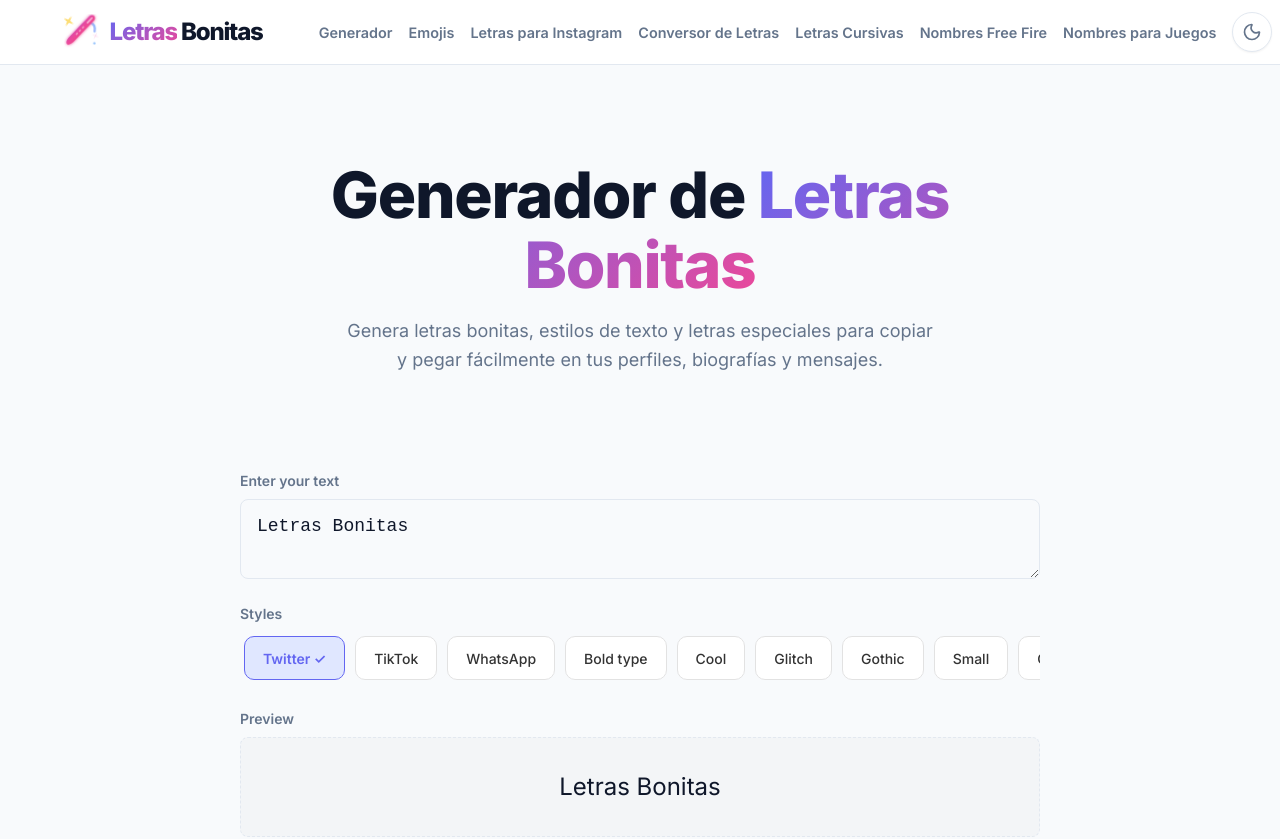
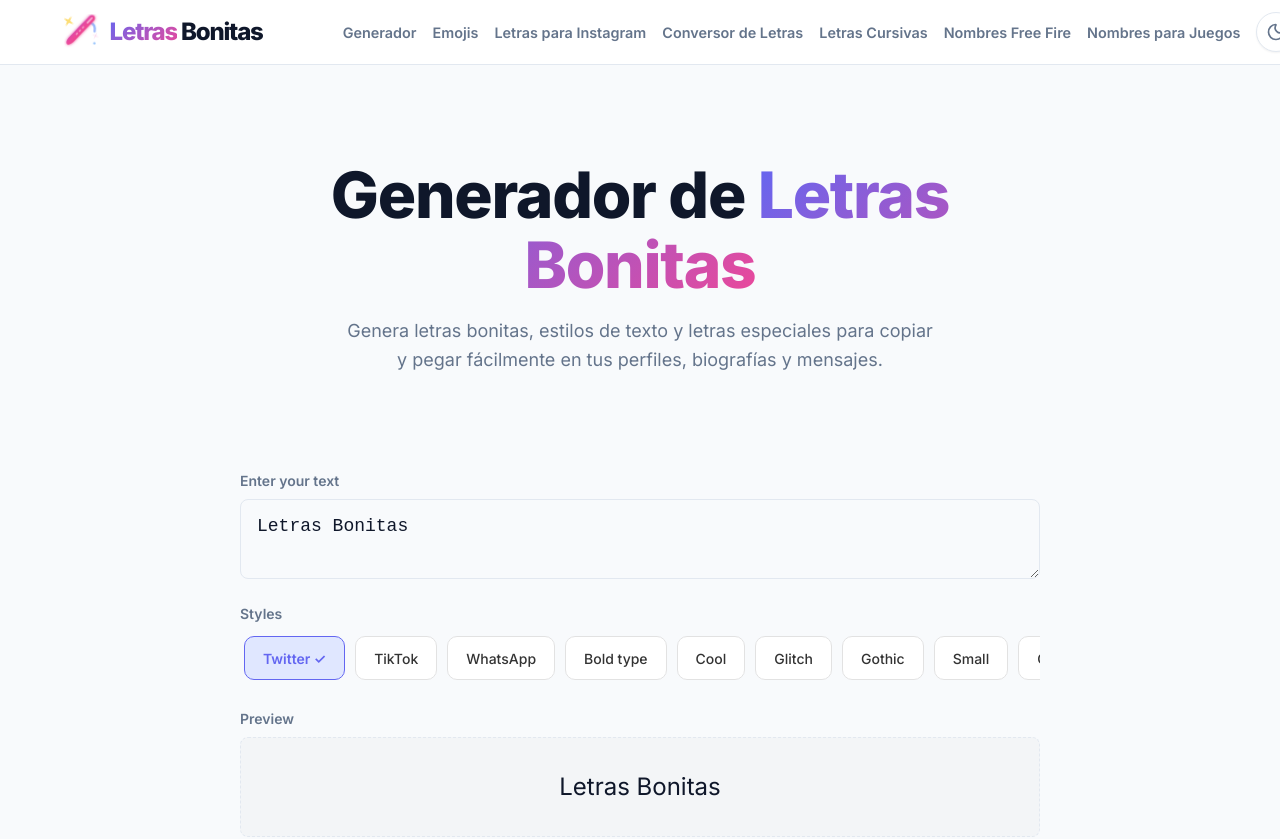
Before and after one commit to khalid1042/font-gen, a Next.js app: page / in a window 1280 px wide. Shown: the top 839 px of the page. Built offline with nearby package versions, Linux system fonts and the light colour scheme; no server answers.

Commit message:
fix: increase spacing between logo and navigation menu

```diff
--- a/src/components/Header/Header.module.css
+++ b/src/components/Header/Header.module.css
@@ -51,7 +51,7 @@
     display: flex;
     align-items: center;
     margin-right: auto;
-    margin-left: 2.5rem;
+    margin-left: 4rem;
   }
 }
 
```
